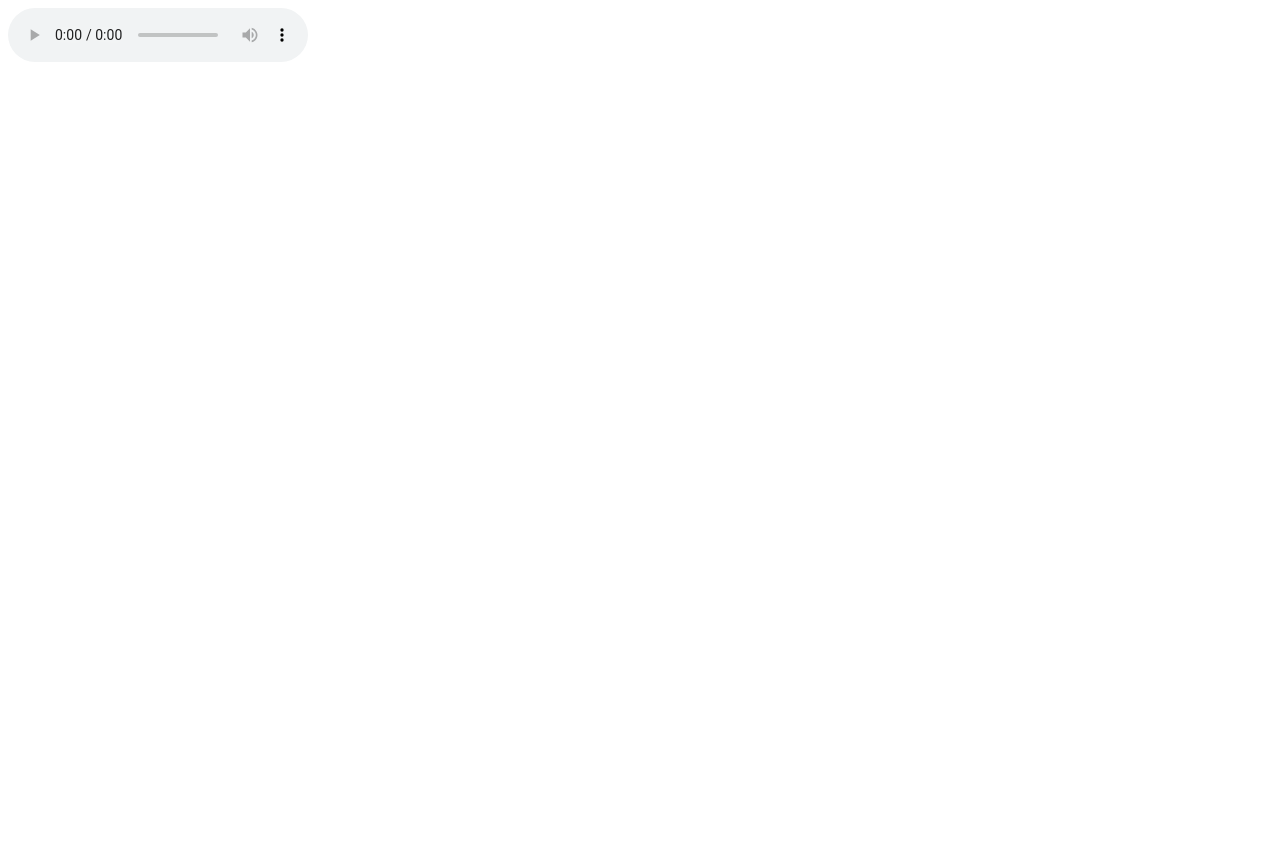
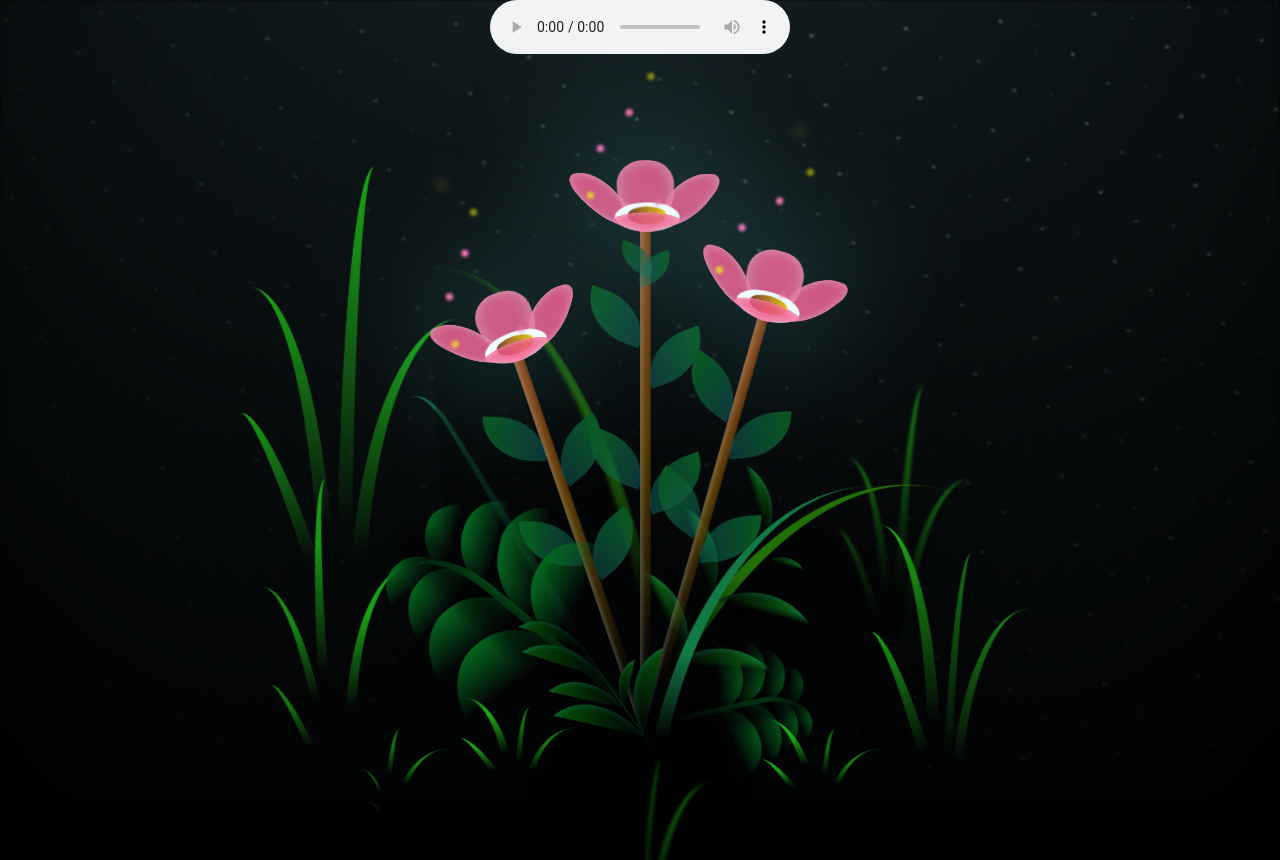
Before and after one commit to JannixS/flowers, a plain HTML site: page index.html in a window 1280 px wide. Shown: the top 860 px of the page. Before the commit the page ends 800 px from the top, so only its background shows below. Drawn offline with Linux system fonts and the light colour scheme.

Commit message:
Fixed paths

```diff
--- a/index.html
+++ b/index.html
@@ -4,7 +4,7 @@
     <meta charset="UTF-8">
     <meta http-equiv="X-UA-Compatible" content="IE=edge">
     <meta name="viewport" content="width=device-width, initial-scale=1.0">
-    <link rel="stylesheet" href="css/main.css">
+    <link rel="stylesheet" href="styles.css">
     <link rel="icon" href="img/flowers.png" type="image/x-icon">
     <title>flowers</title>
 
@@ -309,10 +309,10 @@
       </div>
     </div>
 
-    <script src="main.js"></script>
+    <script src="script.js"></script>
   </body>
 </html>
 
 <audio controls autoplay class="music">
-  <source src='music.mp3' type="audio/mpeg">
+  <source src='music_music.mp3' type="audio/mpeg">
 </audio>
```
